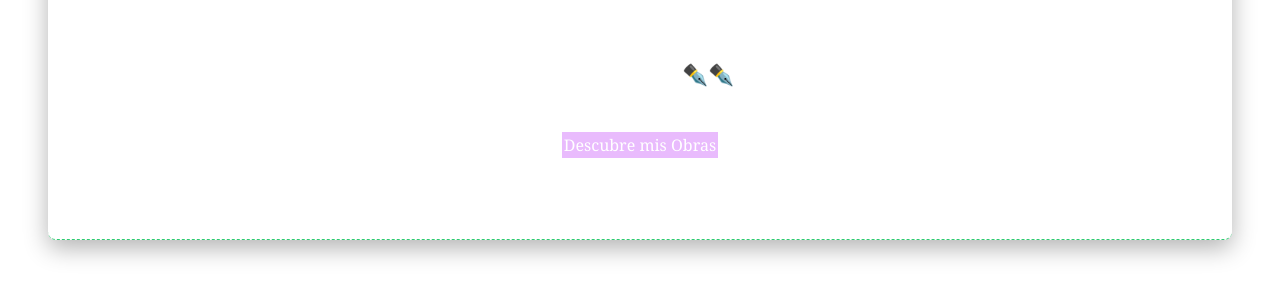
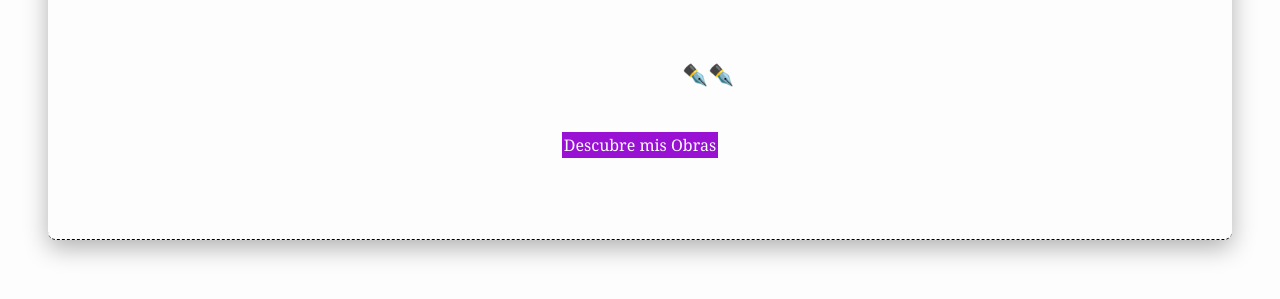
Before and after one commit to OmarSalcedo-BS/IntrProgramacion, a plain HTML site: page 10.tailwindcss/index.html in a window 1280 px wide. Shown: the part 339-638 px from the top of the page. Drawn offline with nearby package versions, Linux system fonts and the light colour scheme; a web font is replaced by a local one.

Commit message:
Eliminar carpeta innecesaria

```diff
--- a/10.tailwindcss/escritorPage.css
+++ b/10.tailwindcss/escritorPage.css
@@ -1,9 +1,9 @@
 :root {
-    --color-principal-oscuro: #2C3E50;
-    --color-acento-primario: #e9bbfd;
-    --color-acento-secundario: #2ECC71;
-    --color-base-clara: #FFFFFF;
-    --color-texto-secundario: #92bcbe;
+    --color-principal-oscuro: #131414;
+    --color-acento-primario: #9911d3;
+    --color-acento-secundario: #000000;
+    --color-base-clara: #fdfdfd;
+    --color-texto-secundario: #ffffff;
 }
 
 
@@ -91,7 +91,7 @@ h1, h2, h3, h4, h5,  h6 {
     background-color: var(--color-base-clara);
     padding: 3em;
     border-radius: 8px;
-    box-shadow: 0 4px 15px rgba(0, 0, 0, 0.2);
+    box-shadow: 0 4px 15px rgba(41, 39, 39, 0.2);
 }
 
 .content-section {
--- a/package.json
+++ /dev/null
@@ -1,6 +0,0 @@
-{
-  "dependencies": {
-    "@tailwindcss/vite": "^4.1.10",
-    "tailwindcss": "^4.1.10"
-  }
-}
```
Also changed, not shown: 1 other file.
